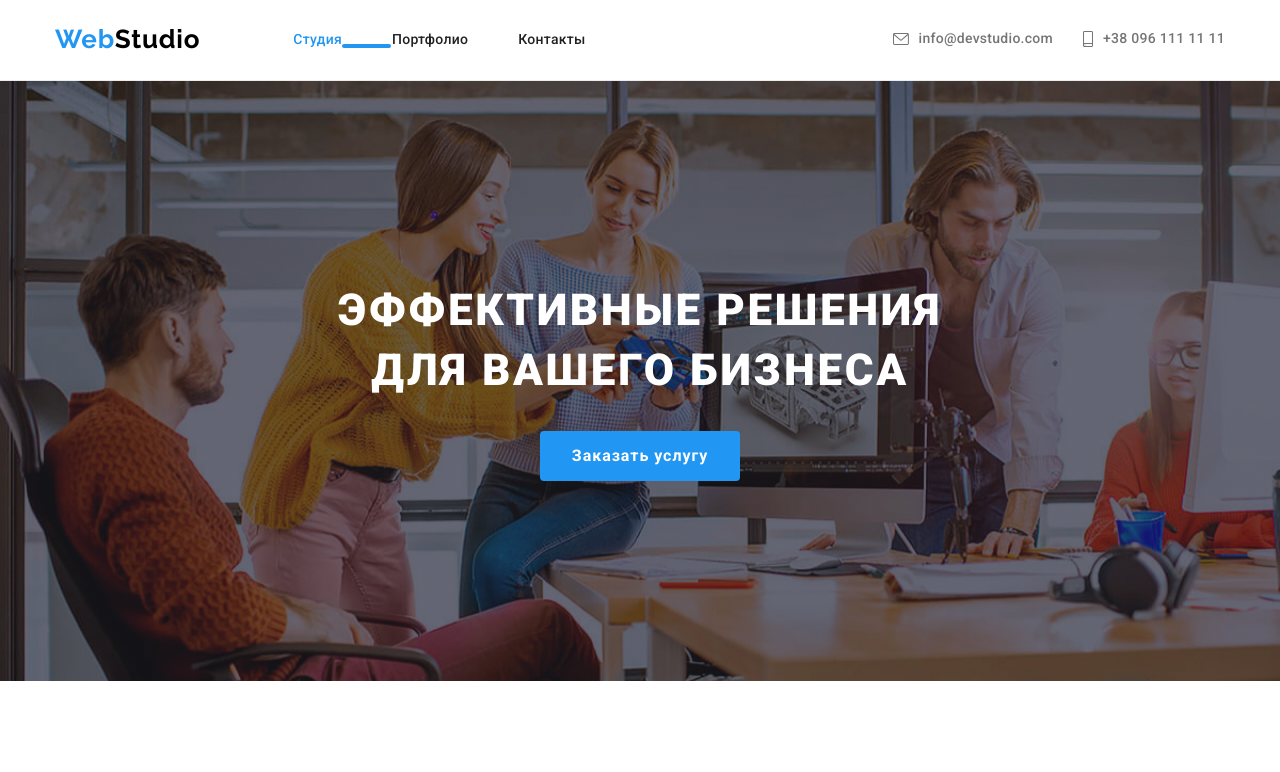
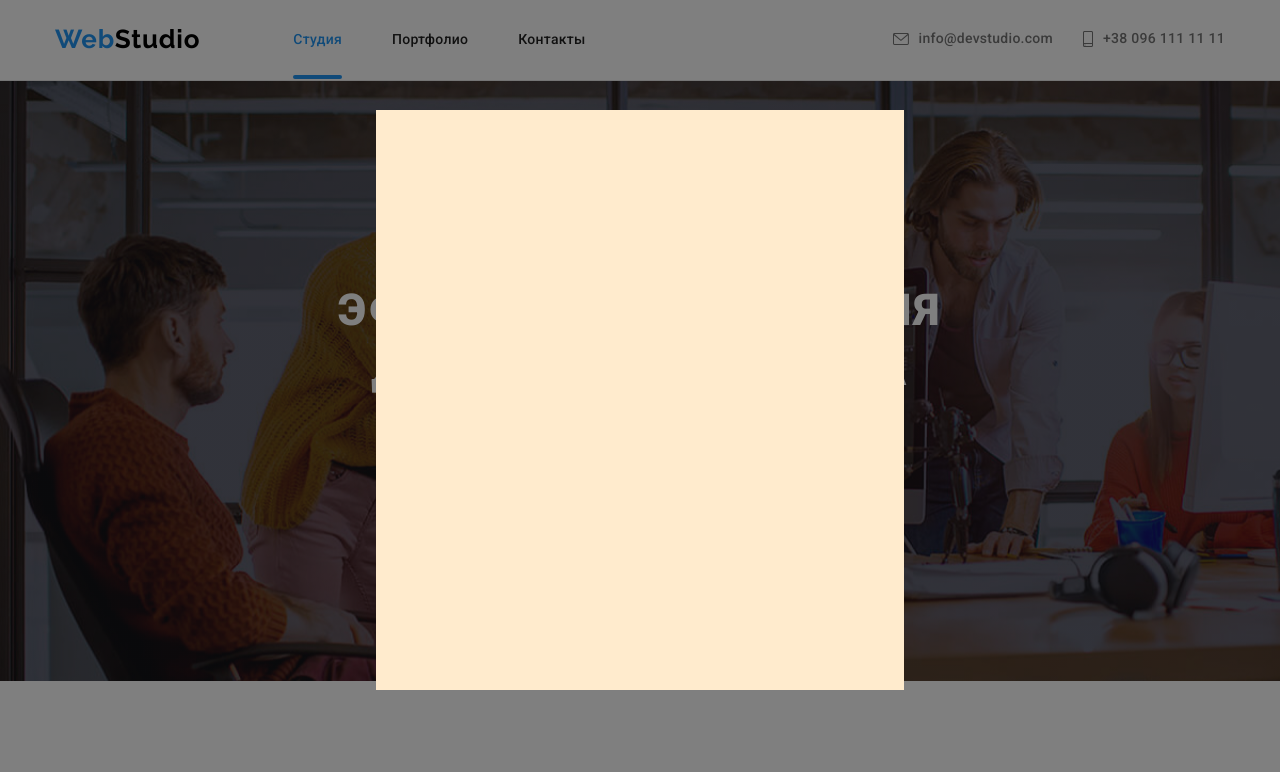
Before and after one commit to Nardx/goit-markup-hw-05, a plain HTML site: page index.html in a window 1280 px wide. Shown: the top 772 px of the page. Drawn offline with nearby package versions, Linux system fonts and the light colour scheme.

Commit message:
Update styles.css

```diff
--- a/css/styles.css
+++ b/css/styles.css
@@ -524,7 +524,8 @@ body {
   content: '';
   width: 100%;
   height: 4px;
-  bottom: -1px;
+  left: 0;
+  bottom: -200%;
   background: #2196f3;
   border-radius: 2px;
 }
@@ -652,7 +653,7 @@ body {
 /*------------------SVG SECTION------------------*/
 
 /*------------------Modal window*----------------------*/
-/*
+
 .backdrop {
   position: fixed;
   top: 0;
@@ -665,8 +666,10 @@ body {
 
 .modal {
   position: fixed;
+  top: 50%;
+  left: 50%;
+  transform: translate(-50%, -50%);
   width: 528px;
   height: 580px;
   background-color: blanchedalmond;
 }
-*/
```
